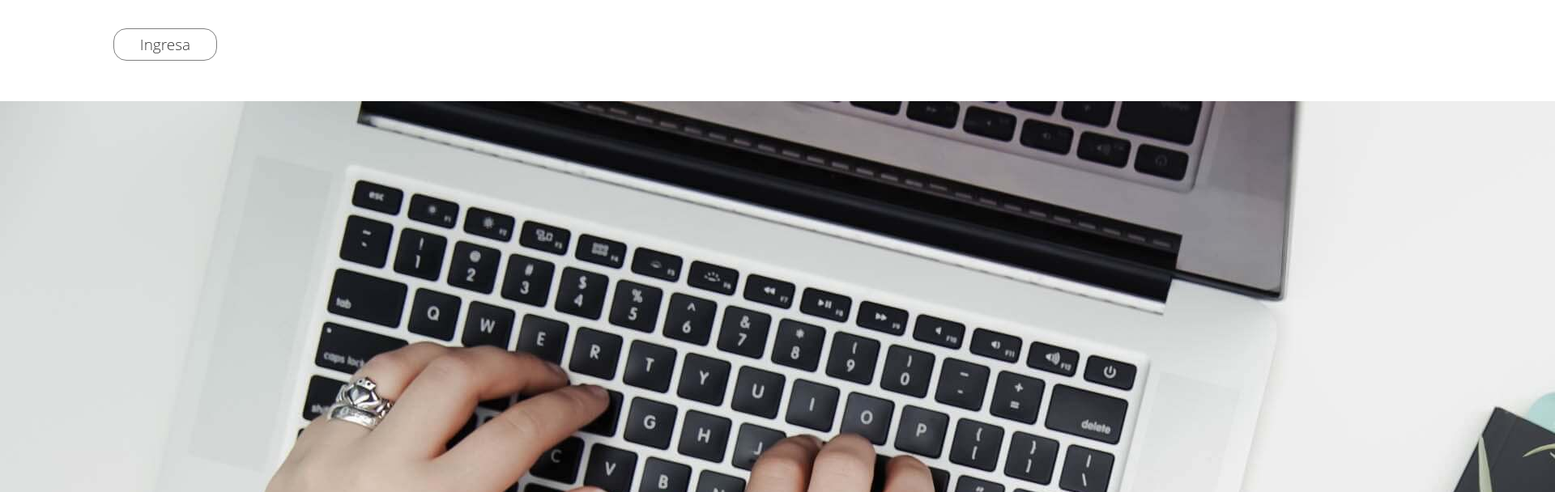
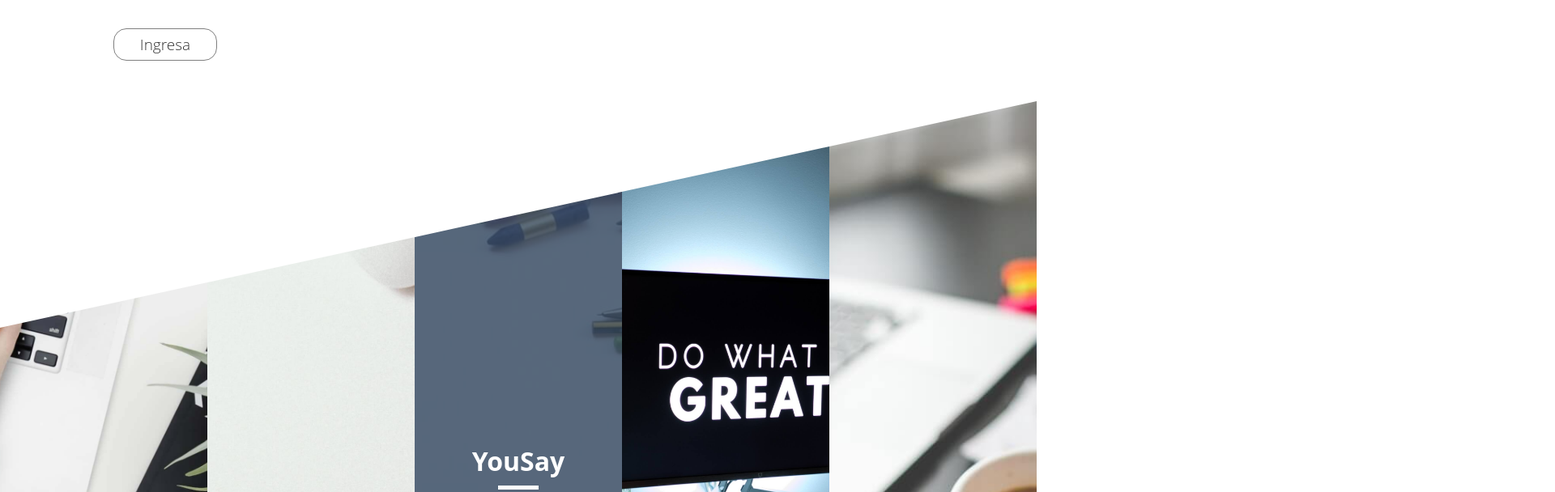
Before and after one commit to ArielVasquez-5/Landing-Page, a plain HTML site: page index.html in a window 1280 px wide. Shown: the part 989-1597 px from the top of the page at 81% size, 1920 px wide, since content can reach past the window. Drawn offline with Linux system fonts and the light colour scheme.

Commit message:
galeria terminada

```diff
--- a/css/styles.scss
+++ b/css/styles.scss
@@ -122,3 +122,47 @@ header {
 
 
 /* ---------- Galeria ---------- */
+
+.galeria {
+    width: 100%;
+    height: 900px;
+    overflow: hidden;
+    display: flex;
+    position: relative;
+    .galeria__imagen {
+        width: 20%;
+        height: 900px;
+        overflow: hidden;
+        position: relative;
+        img {
+            width: 100%;
+            height: 100%;
+            vertical-align: top;
+            object-fit: cover;
+        }
+        .galeria__encima {
+            position: absolute;
+            top: 0;
+            left: 0;
+            width: 100%;
+            height: 100%;
+            background: rgba(#34495e, .8);
+            h2 {
+                position: relative;
+                top: 47%;
+                text-align: center;
+                color: #fff;
+                font-size: 2rem;
+            }
+            div {
+                position: relative;
+                display: block;
+                top: 48%;
+                width: 50px;
+                height: 5px;
+                background: #fff;
+                margin: auto;
+            }
+        }
+    }
+}
--- a/index.html
+++ b/index.html
@@ -30,8 +30,10 @@
                 <a class="btn--acerca-de" href="#">Ingresa</a>
             </div>
         </section>
+
+
         <section class="galeria">
-            <!--<div class="sesgoArriba"></div>-->
+            <div class="sesgoArriba"></div>
             <div class="galeria__imagen">
                 <img src="img/1.jpg" alt="">
             </div>
@@ -39,19 +41,20 @@
                 <img src="img/2.jpg" alt="">
             </div>
             <div class="galeria__imagen">
-                <img src="img/3.jpg" alt="">
-            </div>
-            <div class="galeria__imagen">
                 <img src="img/4.jpeg" alt="">
                 <div class="galeria__encima">
-                    <h2>Ariel Design</h2>
+                    <h2>YouSay</h2>
                     <div></div>
                 </div>
             </div>
             <div class="galeria__imagen">
+                <img src="img/3.jpg" alt="">
+            </div>
+
+            <div class="galeria__imagen">
                 <img src="img/5.jpeg" alt="">
             </div>
-            <!--<div class="sesgoAbajo"></div>-->
+            <div class="sesgoAbajo"></div>
         </section>
 
         <section class="miembros">
```
Also changed, not shown: css/styles.css, 1 other file.
